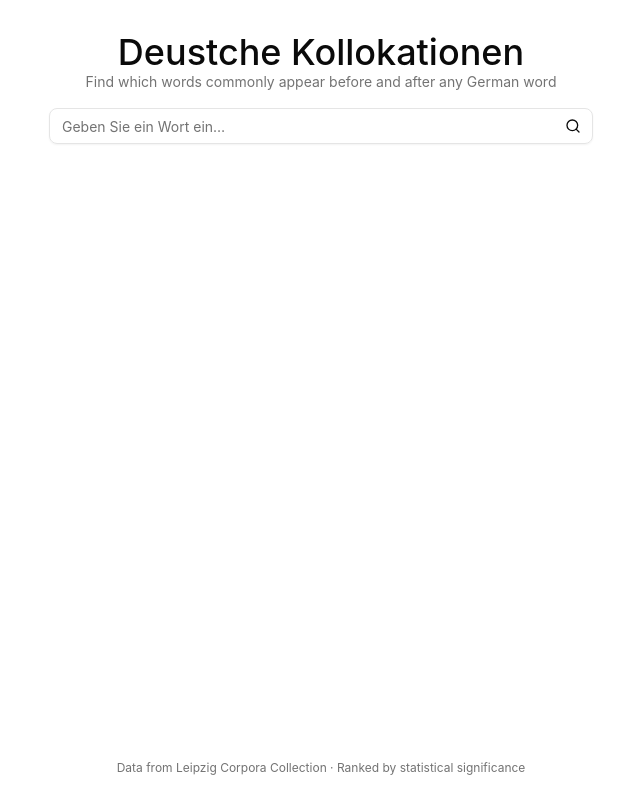
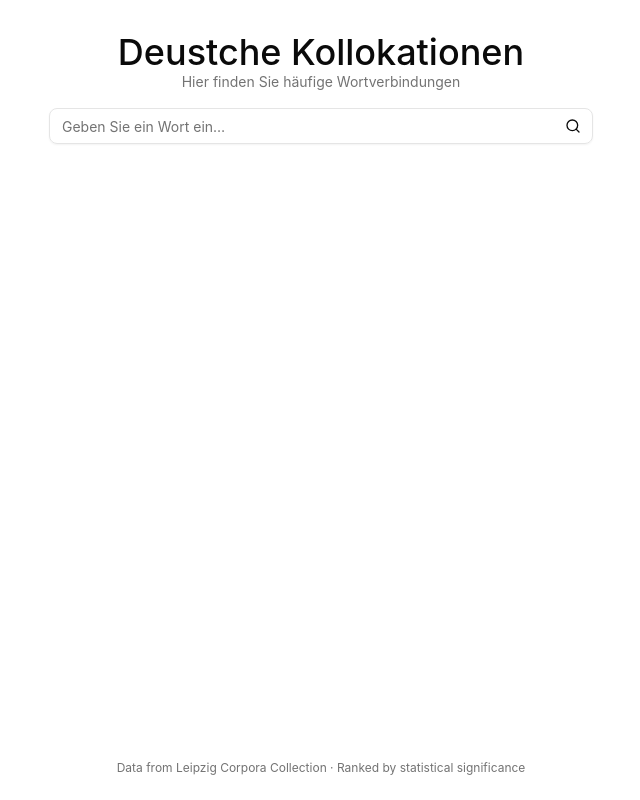
Before and after one commit to major-winter/german-collocations, a React (Vite) app in the folder frontend/: page / in a window 1280 px wide. Shown: the whole page, without its empty margins (319-959 px from the left). Built offline with nearby package versions, Linux system fonts and the light colour scheme; no server answers.

Commit message:
change description to Deutsch

```diff
--- a/frontend/src/components/Layout.tsx
+++ b/frontend/src/components/Layout.tsx
@@ -14,7 +14,7 @@ export function Layout({ children }: LayoutProps) {
             <header className="pt-8 pb-4 text-center">
                 <h1 className="text-4xl font-medium">Deustche Kollokationen</h1>
                 <p className="text-sm text-muted-foreground">
-                    Find which words commonly appear before and after any German word
+                    Hier finden Sie häufige Wortverbindungen
                 </p>
             </header>
 
```
